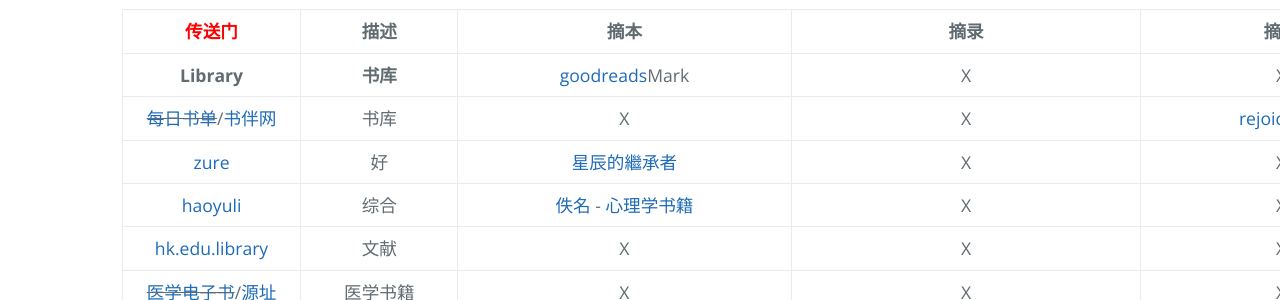
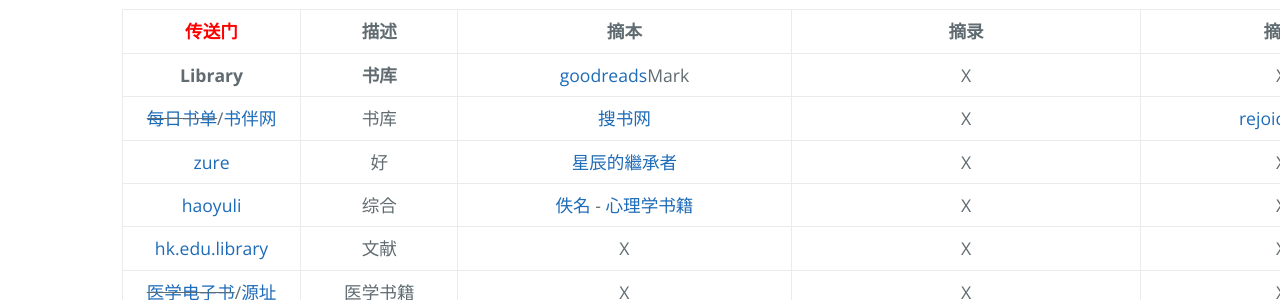
Before and after one commit to AmbroseRen/test, a Jekyll site: the page built from Library/BookSearch.md, in a window 1280 px wide and 900 px high. Shown: the part 170-470 px from the top of the window. Built offline with Jekyll 4.4.1, drawn with Linux system fonts in a browser that asks for light colours; our own code applies the rules of GitHub Pages for plain Markdown files; the repository's description, which GitHub fills in, is left out.

Commit message:
Update BookSearch.md

```diff
--- a/Library/BookSearch.md
+++ b/Library/BookSearch.md
@@ -9,7 +9,7 @@
 | [<font color="#ff0000">传送门</font>](../navigation.md) | 描述 | 摘本 | 摘录 | 摘引 |
 |:---:|:---:|:---:|:---:|:---:|
 | __Library__ | __书库__ | [goodreads](https://www.goodreads.com/)Mark | X | X |
-| ~~[每日书单](https://pan.shudan.vip/)~~/[书伴网](https://www.shuban.net/) | 书库 | X | X | [rejoice](http://www.rejoiceblog.com/)pay |
+| ~~[每日书单](https://pan.shudan.vip/)~~/[书伴网](https://www.shuban.net/) | 书库 | [搜书网](https://www.soushu.vip/) | X | [rejoice](http://www.rejoiceblog.com/)pay |
 | [zure](https://zure.fun/) | 好 | [星辰的繼承者](https://zure.fun/book/fc466fba-b68d-11e8-8364-560001a72e1e/) | X | X |
 | [haoyuli](http://book.haoyuli.cn/Z.1.%E7%9B%AE%E5%BD%95%E7%B4%A2%E5%BC%95/%E5%85%A8%E9%83%A8.html) | 综合 | [佚名](https://http561856124.wordpress.com/) - [心理学书籍](http://www.ixinqing.com/) | X | X |
 | [hk.edu.library](http://www.usc.cuhk.edu.hk/) | 文献 | X | X | X |
```
